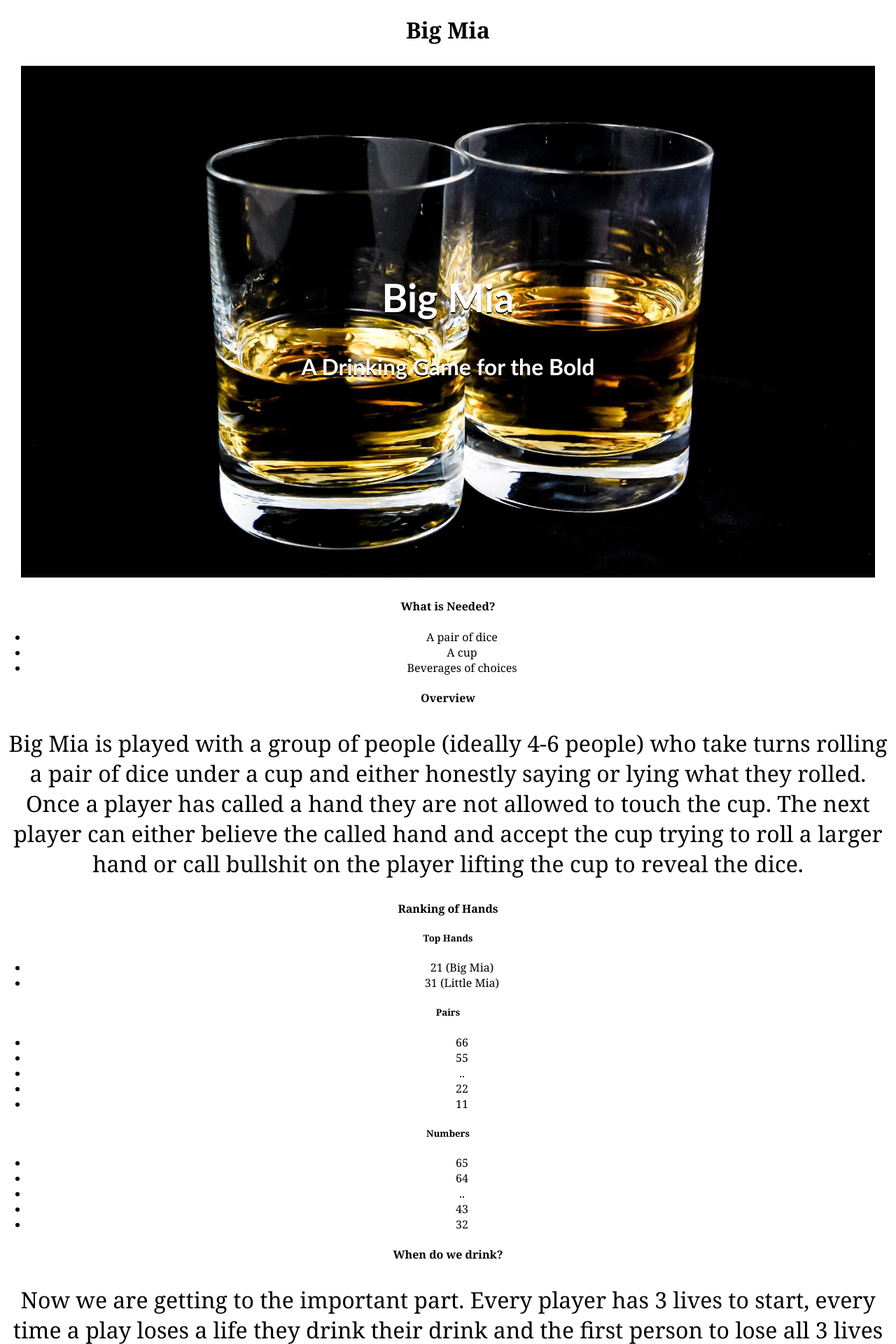
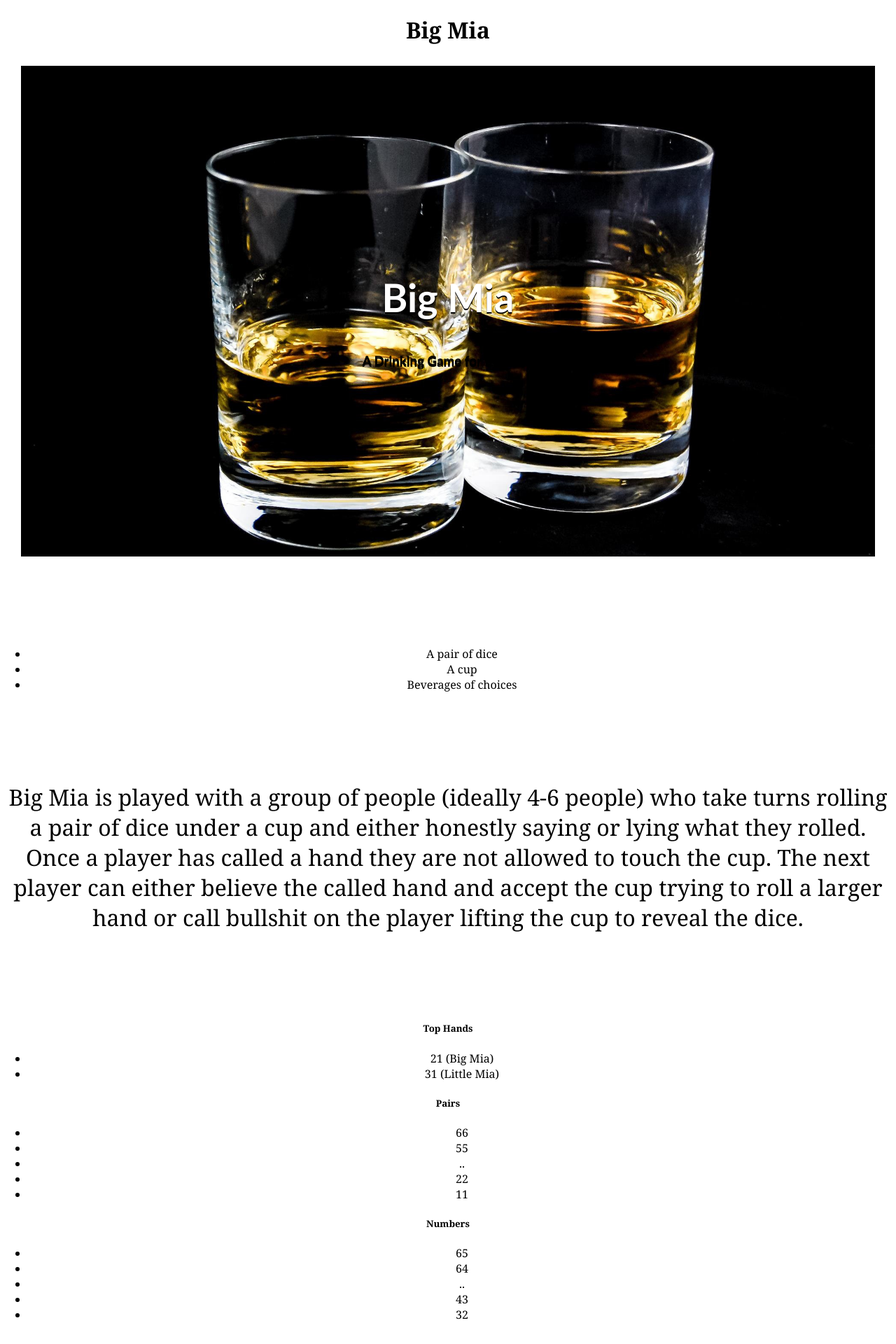
Before and after one commit to bryanrideout/bryanrideout.github.io, a Jekyll site: the page index.html, which Jekyll copies as it is, in a window 1280 px wide. Shown: the top 1920 px of the page at 70% size. Built offline with Jekyll 4.4.1, drawn with Linux system fonts in a browser that asks for light colours.

Commit message:
Update main.css

```diff
--- a/css/main.css
+++ b/css/main.css
@@ -16,6 +16,10 @@ h2 {
 }
 
 h3 {
+	color: Black;
+}
+
+h4 {
 	color: #ffffff;
 	font-size: 2em;
 }
```
